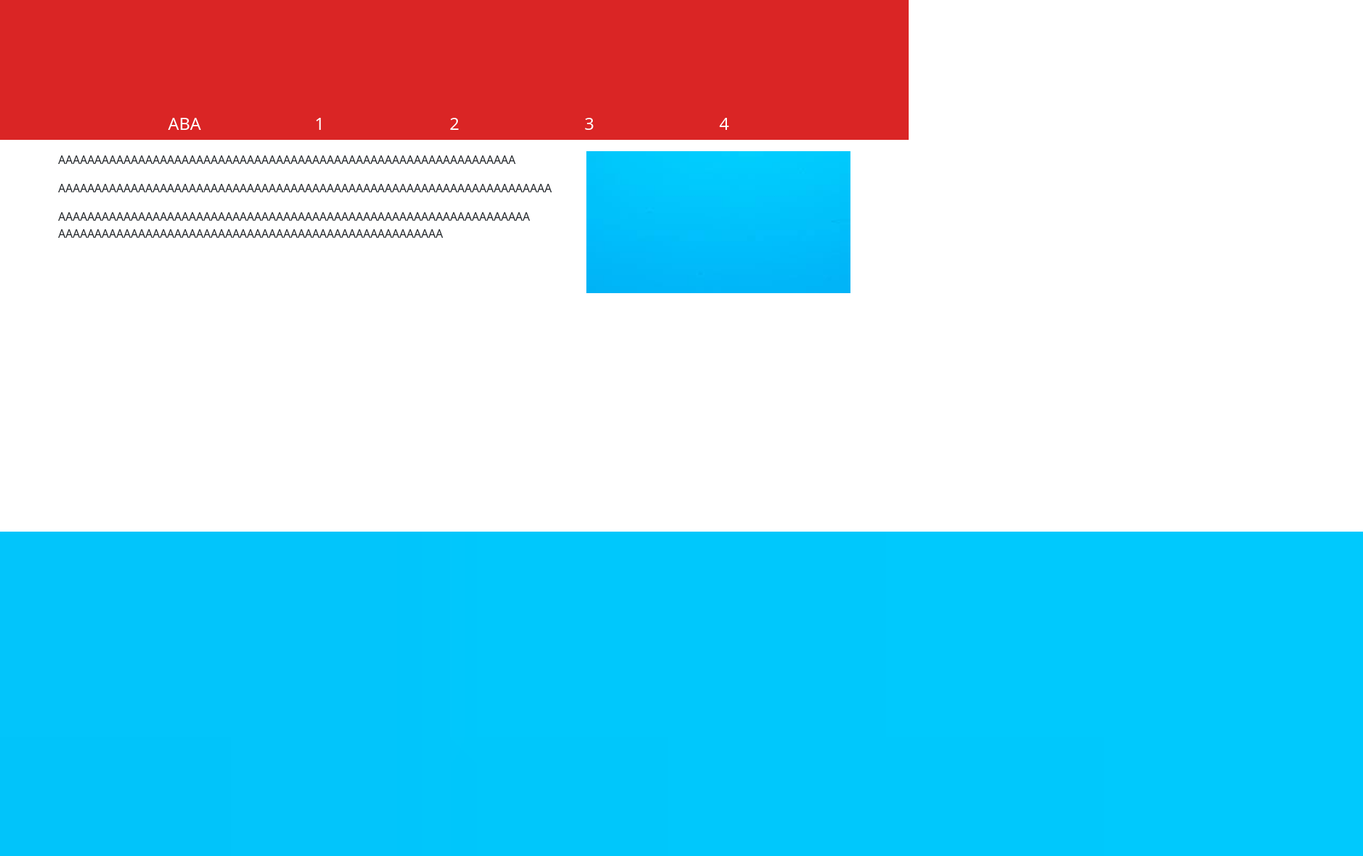
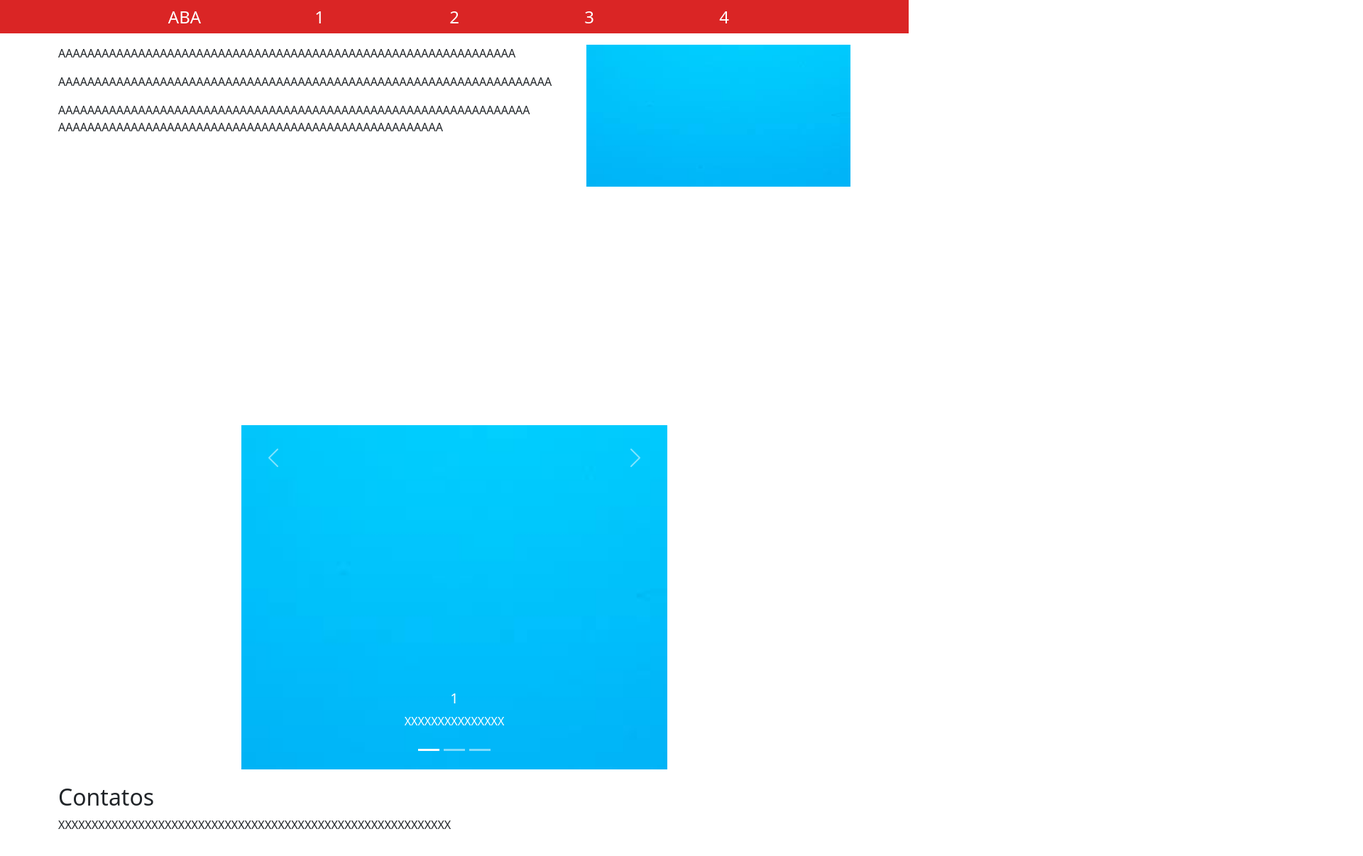
Before and after one commit to Igor-14-2A/Site-10, a plain HTML site: page index.html in a window 1280 px wide. Shown: the top 1206 px of the page at 71% size, 1920 px wide, since content can reach past the window. Drawn offline with nearby package versions, Linux system fonts and the light colour scheme.

Commit message:
Update style.css

```diff
--- a/style.css
+++ b/style.css
@@ -1,6 +1,6 @@
 header {
 display: flex;
-padding-top: 10em;
+padding-top: 10px;
 background-color: rgb(218, 37, 37);
 height: auto;
 text-align: center;
@@ -26,7 +26,7 @@ body {
 }
 
 .carrosel {
-    width: 600em;       /* largura desejada */
+    width: 600px;       /* largura desejada */
     height: 100%;      /* altura desejada */
     margin: auto;       /* centraliza na página */
   }
@@ -38,6 +38,6 @@ body {
   }
 
   footer {
-padding-top: 20em;;
+padding-top: 20px;
 
   }
```
